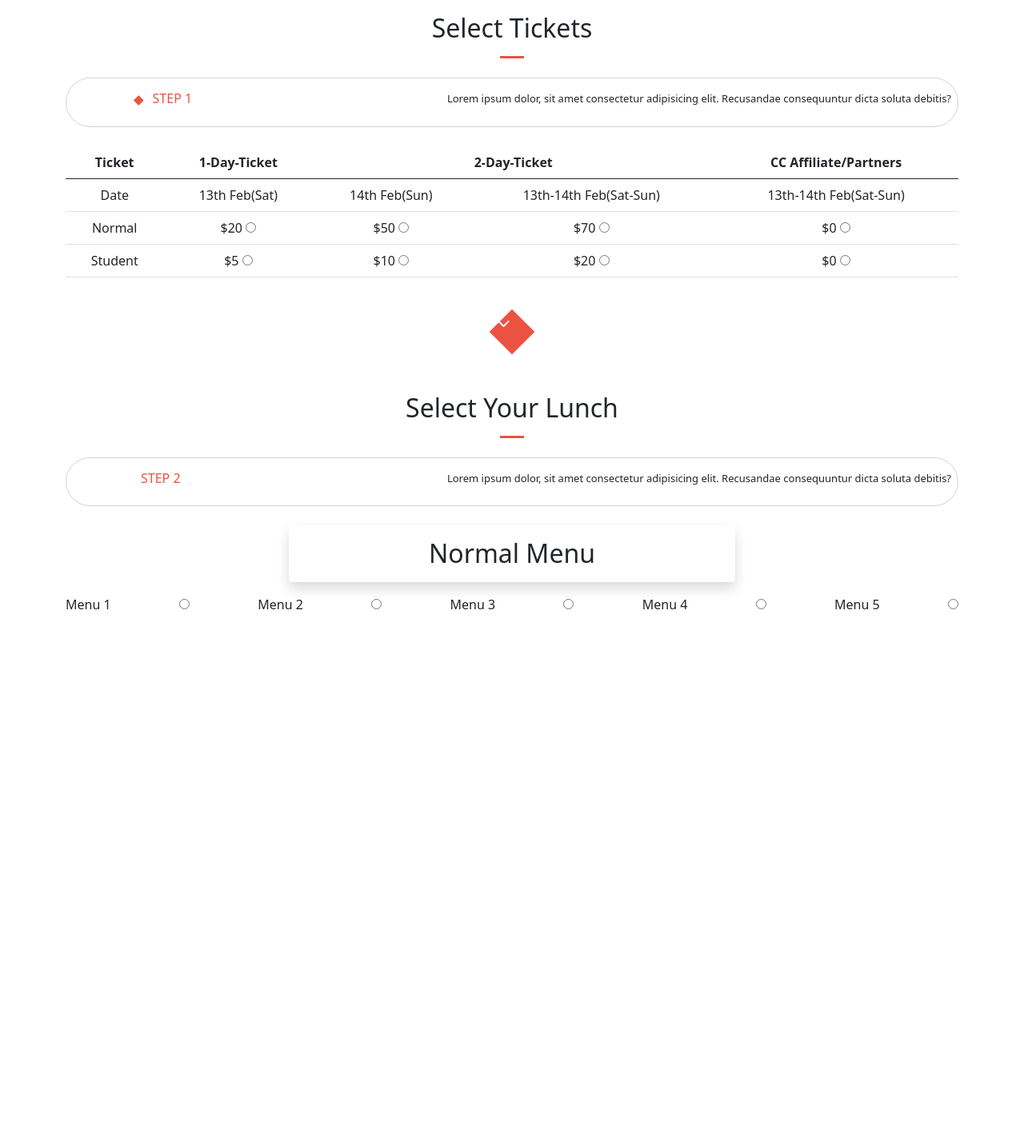
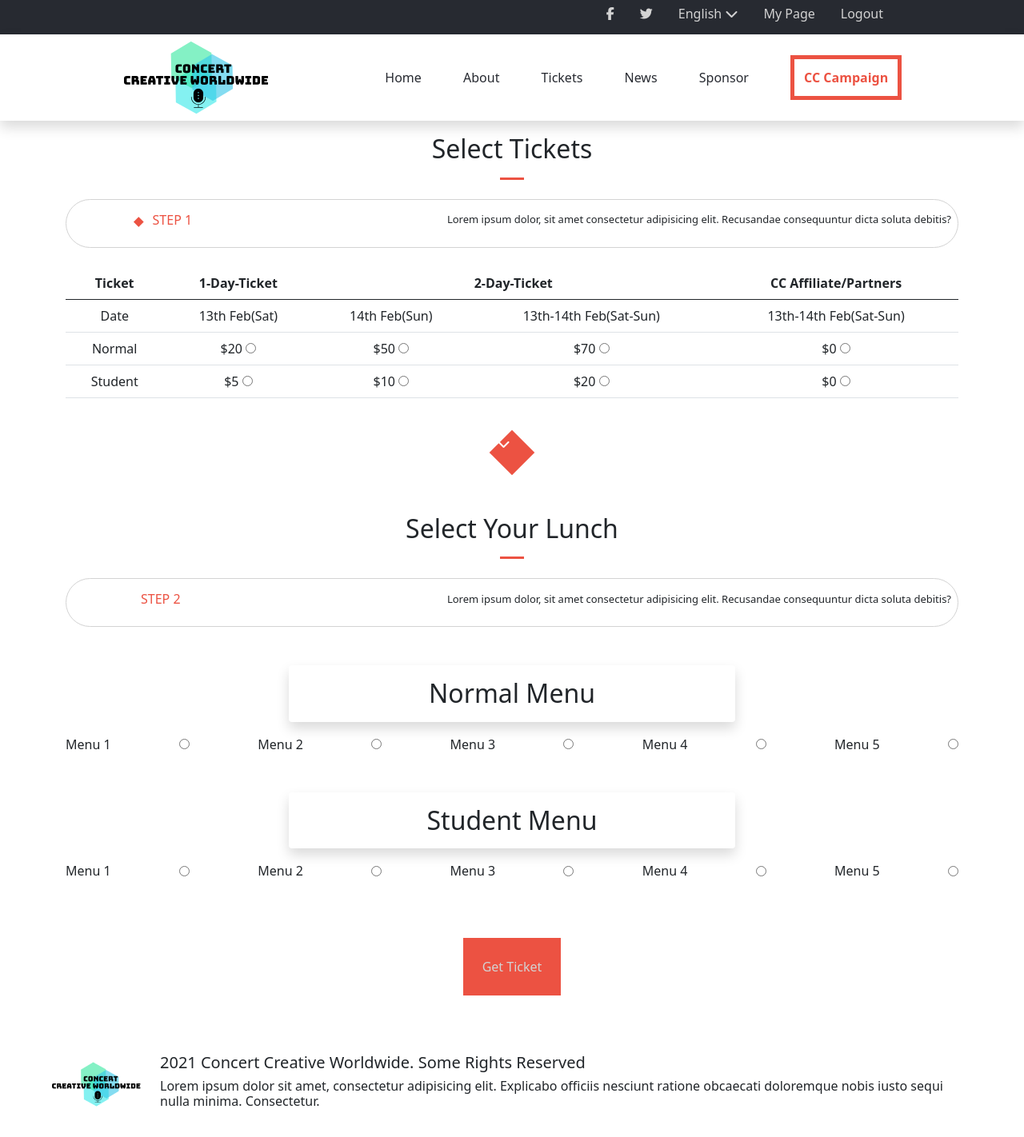
Before and after one commit to chrystalme/concert-hub, a website: page get-ticket.html in a window 1280 px wide. Shown: the whole page at 80% size. Before the commit the page ends 800 px from the top, so only its background shows below. Drawn offline with Linux system fonts and the light colour scheme.

Commit message:
complete styling for ticket and about pages

```diff
--- a/get-ticket.html
+++ b/get-ticket.html
@@ -11,7 +11,7 @@
 
 <body>
     <header>
-        <nav class="h-25 mb-4 d-block d-md-none">
+        <nav class="h-25 mb-4 d-block d-lg-none">
             <div class="menu-icon">
                 <a href="javascript:void(0);" class="icon" onclick="myFunction()"><i class="fas fa-bars fa-3x"></i></a>
                 <div id="links">
@@ -20,6 +20,32 @@
                     <a href="get-ticket.html">Tickets</a>
                     <a href="#">News</a>
                     <a href="#">Sponsor</a>
+                </div>
+            </div>
+        </nav>
+        <nav class="d-none d-lg-block">
+            <div class="top__bar">
+                <div class="top__bar-links py-2 d-flex flex-row justify-content-end">
+                    <h6><a href="#"><i class="fab fa-facebook-f"></i></a></h6>
+                    <h6><a href=""><i class="fab fa-twitter"></i></a></h6>
+                    <h6><a href="#">English <i class="fas fa-chevron-down"></i></a></h6>
+                    <h6> <a href="#">My Page </a></h6>
+                    <h6 class="mr-md-5"><a href="#">Logout</a></h6>
+                </div>
+            </div>
+            <div class="shadow">
+                <div class="sub__bar py-2 d-flex flex-row justify-content-around align-items-center">
+                    <div>
+                        <img src="/images/logo_200x200.png" alt="Concert Creative worldwide logo">
+                    </div>
+                    <div>
+                        <h6><a href="index.html">Home</a></h6>
+                        <h6><a href="about.html">About</a></h6>
+                        <h6><a href="get-ticket.html">Tickets</a></h6>
+                        <h6><a href="#">News</a></h6>
+                        <h6><a href="#">Sponsor</a></h6>
+                        <h6><a id="barred" href="#">CC Campaign</a></h6>
+                    </div>
                 </div>
             </div>
         </nav>
@@ -54,17 +80,17 @@
                         </tr>
                         <tr>
                             <td>Normal</td>
-                            <td>&dollar;20 <input type="radio" name="normal"></td>
-                            <td>&dollar;50 <input type="radio" name="normal"></td>
-                            <td>&dollar;70 <input type="radio" name="normal"></td>
-                            <td>&dollar;0 <input type="radio" name="normal"></td>
+                            <td >&dollar;20 <input type="radio" name="normal"></td>
+                            <td >&dollar;50 <input type="radio" name="normal"></td>
+                            <td >&dollar;70 <input type="radio" name="normal"></td>
+                            <td >&dollar;0 <input type="radio" name="normal"></td>
                         </tr>
                         <tr>
                             <td>Student</td>
-                            <td>&dollar;5 <input type="radio" name="student"></td>
-                            <td>&dollar;10 <input type="radio" name="student"></td>
-                            <td>&dollar;20 <input type="radio" name="student"></td>
-                            <td>&dollar;0 <input type="radio" name="student"></td>
+                            <td >&dollar;5 <input type="radio" name="student"></td>
+                            <td >&dollar;10 <input type="radio" name="student"></td>
+                            <td >&dollar;20 <input type="radio" name="student"></td>
+                            <td >&dollar;0 <input type="radio" name="student"></td>
                         </tr>
                     </tbody>
                 </table>
@@ -81,7 +107,7 @@
                             soluta
                             debitis?</h6>
                     </div>
-                    <div>
+                    <div class="normal__menu my-5">
                         <h2 class="text-center shadow p-3 m-auto mb-3 rounded w-50">Normal Menu</h2>
                         <div class="d-flex flex-row justify-content-between align-items-center">
                             Menu 1<input type="radio" name="menu-normal">
@@ -91,13 +117,30 @@
                             Menu 5<input type="radio" name="menu-normal">
                         </div>
                     </div>
+                    <div class="student__menu my-5">
+                        <h2 class="text-center shadow p-3 m-auto mb-3 rounded w-50">Student Menu</h2>
+                        <div class="d-flex flex-row justify-content-between align-items-center">
+                            Menu 1<input type="radio" name="menu-normal">
+                            Menu 2<input type="radio" name="menu-normal">
+                            Menu 3<input type="radio" name="menu-normal">
+                            Menu 4<input type="radio" name="menu-normal">
+                            Menu 5<input type="radio" name="menu-normal">
+                        </div>
+                    </div>
+                    <input class=" border-none p-4 my-4 w-md-75 w-lg-50" type="submit" value="Get Ticket">
                 </div>
             </div>
         </section>
 
     </div>
 
-    <footer>
+    <footer class="m-5 px-3 d-flex flex-row justify-content-center align-items-center">
+        <img src="/images/logo_200x200.png" alt="Concert Creative logo">
+        <div class="mx-4">
+            <h5>2021 Concert Creative Worldwide. Some Rights Reserved</h5>
+            <h6 class="d-none d-md-block">Lorem ipsum dolor sit amet, consectetur adipisicing elit. Explicabo officiis
+                nesciunt ratione obcaecati doloremque nobis iusto sequi nulla minima. Consectetur.</h6>
+        </div>
 
     </footer>
     <script>
--- a/sass/_about.scss
+++ b/sass/_about.scss
@@ -47,11 +47,31 @@ $grey-color: #d3d3d3;
     }
 }
 
+.about__logo {
+    margin: auto;
+    text-align: center;
+    padding: 4rem;
+    img{
+        width: 450px;
+        border-bottom: 1px solid #272a316c;
+        border-top: 1px solid #272a316c;
+        border-left: 3px solid #272a316c;
+        border-right: 3px solid #272a316c;
+
+    }
+}
+
 .decor-partner {
     border-bottom: 3px solid $orange-color;
     margin: auto;
     width: 50px;
 }
+
+input {
+    color: #d3d3d3;
+    background-color: #ec5242;
+    border: none;
+  }
 
 .partner {
     text-align: center;
--- /dev/null
+++ b/sass/_desktop.scss
@@ -0,0 +1,14 @@
+@media (min-width:990px){
+    .sub__bar {
+        margin: auto 5rem;
+    }
+    a{
+        padding-right: 1rem;
+    }
+    .about__event {
+        a{
+            width: 50%;
+        }
+
+    }
+}
--- /dev/null
+++ b/sass/_small-screen.scss
@@ -0,0 +1,8 @@
+@media (max-width:425px){
+    footer{
+        h5{
+            font-size: x-small;
+        }
+
+    }
+}
--- a/sass/style.scss
+++ b/sass/style.scss
@@ -1,5 +1,7 @@
-
+/*stylelint-disable indentation*/
+@import "small-screen";
 @import "main";
+@import "desktop";
 @import "about";
 @import "get-ticket";
 @import "../node_modules/bootstrap/scss/bootstrap.scss";
```
Also changed, not shown: about.html (+41 -10 lines), index.html (+5 -2 lines), sass/_main.scss (+15 -17 lines), css/style.css, 1 other file.
